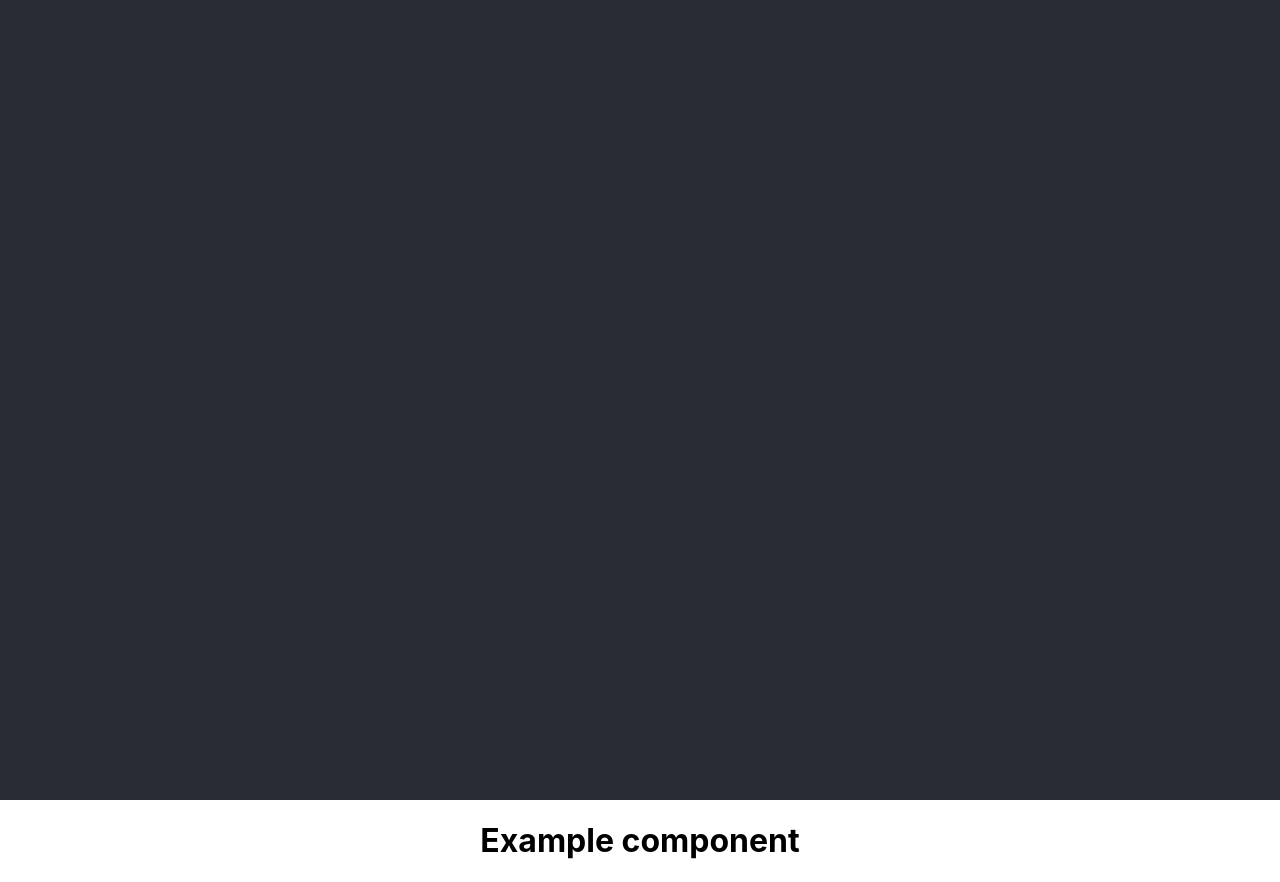
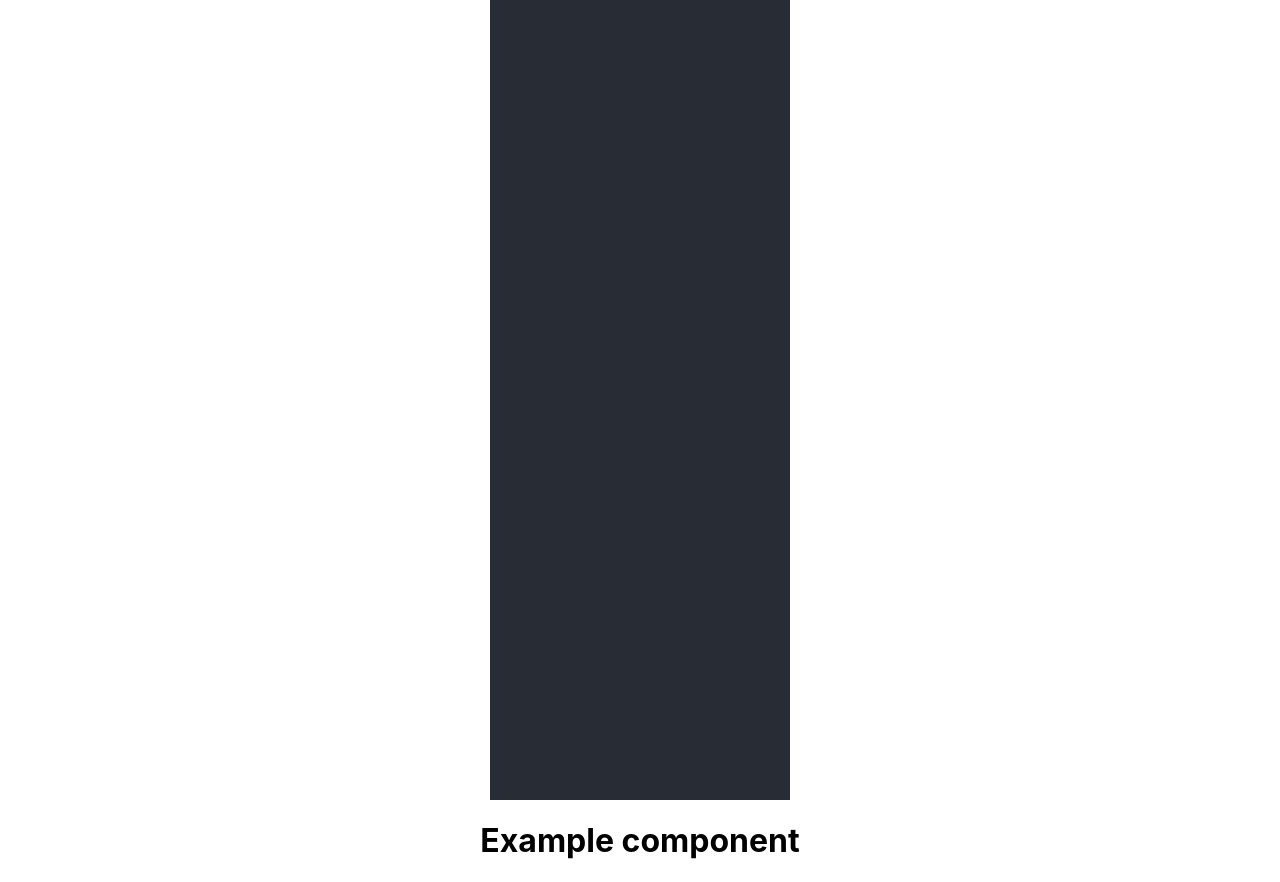
Before and after one commit to citi-onboarding/mural-valores, a React (Create React App) app: page / in a window 1280 px wide. Built offline with nearby package versions, Linux system fonts and the light colour scheme.

Commit message:
fix(app): fix style

```diff
--- a/src/App.css
+++ b/src/App.css
@@ -3,36 +3,34 @@
 }
 
 .App-logo {
-  height: 40vmin;
-  pointer-events: none;
+  height: 30vmin;
 }
 
 @media (prefers-reduced-motion: no-preference) {
   .App-logo {
-    animation: App-logo-spin infinite 20s linear;
+    animation: App-logo-spin infinite 10s linear;
   }
 }
 
 .App-header {
   background-color: #282c34;
   min-height: 100vh;
-  display: flex;
+  display: inline-flex;
   flex-direction: column;
   align-items: center;
   justify-content: center;
-  font-size: calc(10px + 2vmin);
-  color: white;
+  color: black;
 }
 
 .App-link {
-  color: #61dafb;
+  color: #8cba4e;
 }
 
 @keyframes App-logo-spin {
   from {
-    transform: rotate(0deg);
+    transform: scale(1,1);
   }
   to {
-    transform: rotate(360deg);
+    transform: scale(1.5,1.5);
   }
 }
```
